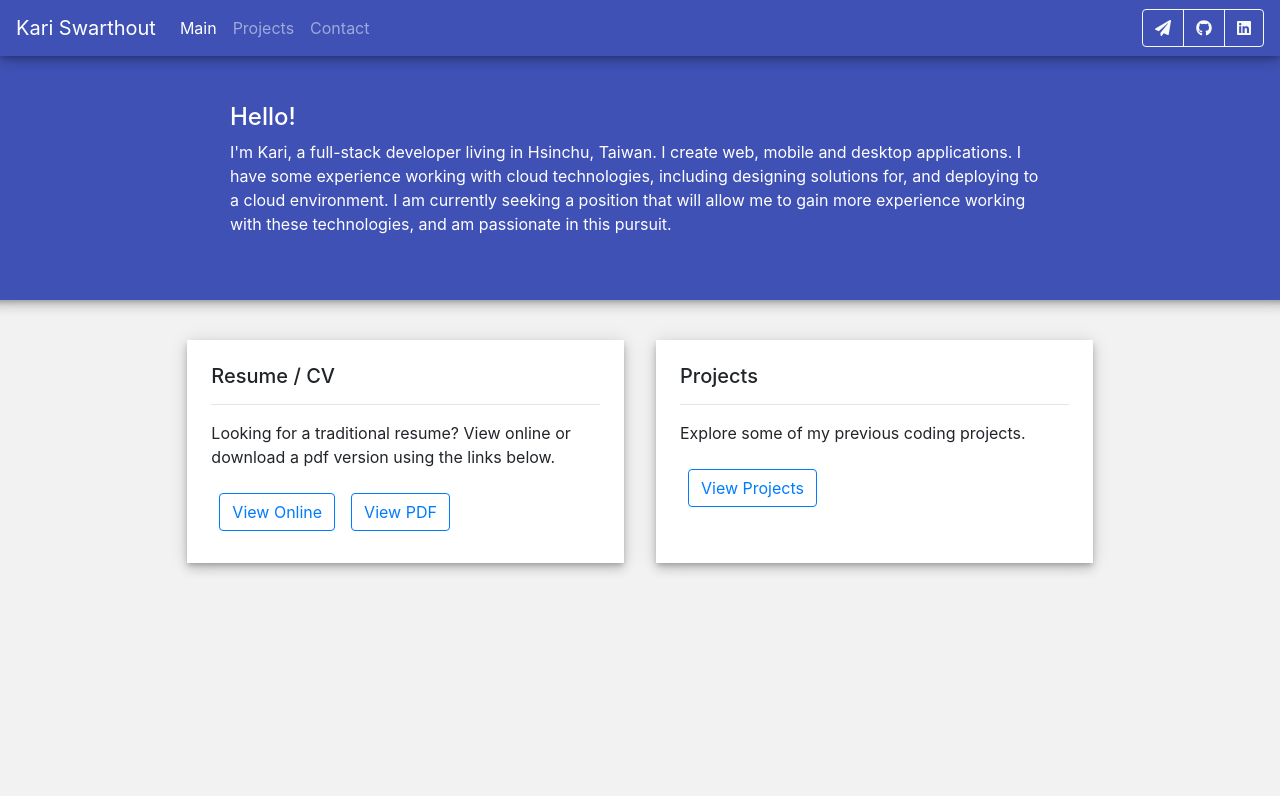
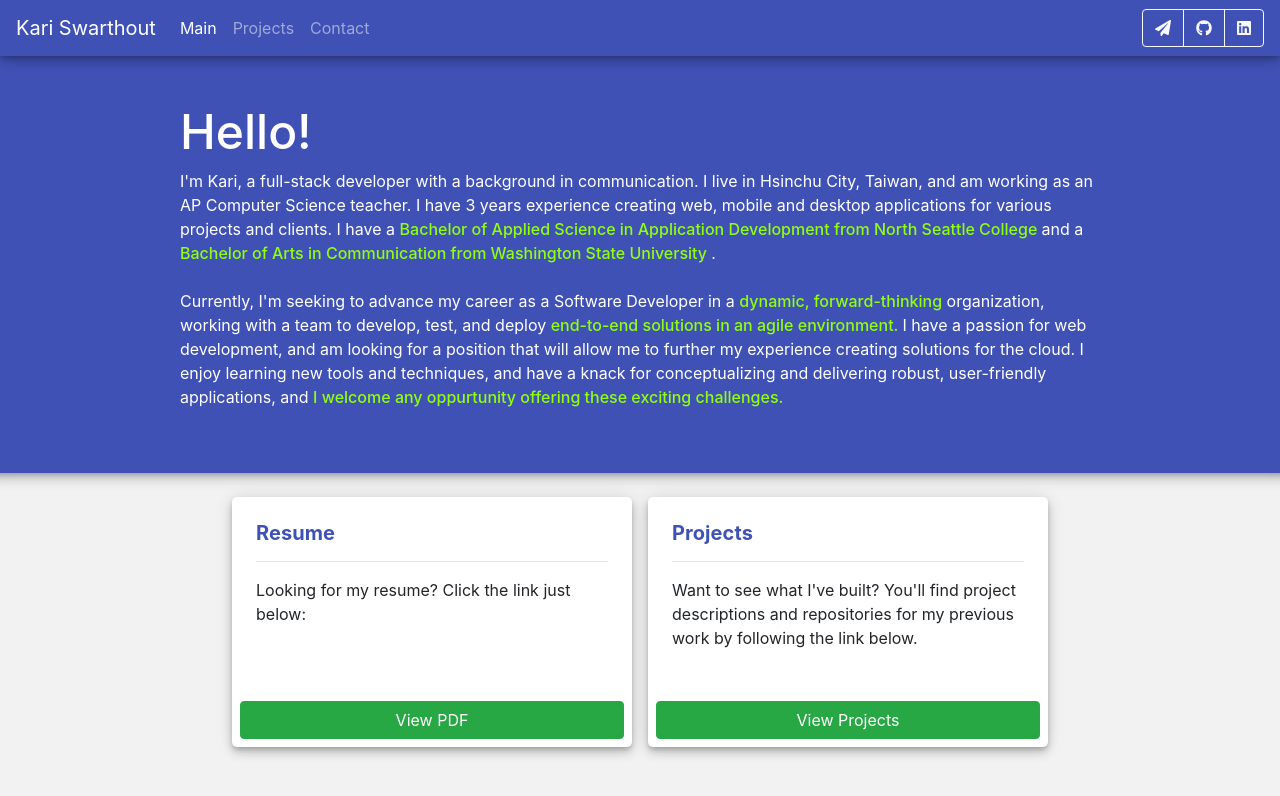
Before and after one commit to kswarthout/resume, an Angular app: page / in a window 1280 px wide. Shown: the top 796 px of the page. Built offline with nearby package versions, Linux system fonts and the light colour scheme.

Commit message:
updated landing message and styles

```diff
--- a/src/app/landing/landing.component.html
+++ b/src/app/landing/landing.component.html
@@ -2,44 +2,74 @@
      style="padding:0;">
 
     <div class="row justify-content-center elevation-z6"
-         style="padding-top: 24px; padding-bottom: 24px; background: #3F51B5; color:#fff; margin-top: 55px;">
-        <div class="col"
-             style="max-width: 850px; margin: 24px;">
-            <h4>Hello!</h4>
-            <p style="margin: 0;">{{landingMessage}}</p>
+         style="padding-top: 24px; padding-bottom: 24px; background: #3F51B5; margin-top: 55px;">
+        <div class="col welcome">
+            <h4 style="font-size: 3em;">Hello!</h4>
+            <p>I'm Kari, a full-stack developer with a background in communication.
+                I live in Hsinchu City, Taiwan, and am working as an AP Computer Science teacher.
+                I have 3 years experience creating web, mobile and desktop applications
+                for various projects and clients.
+                I have a <a href="https://northseattle.edu/programs/bas-application-development"
+                   target="_blank">
+                    Bachelor of Applied Science in Application Development from North Seattle College
+                </a>
+                and a
+                <a href="https://murrow.wsu.edu/"
+                   target="_blank">
+                    Bachelor of Arts in Communication from Washington State University
+                </a>
+                . <br>
+                <br>
+                Currently, I'm seeking to advance my career as a Software Developer in a <span
+                      style="font-weight: 500; color: #90ff0f;">dynamic, forward-thinking</span>
+                organization, working with a team to develop, test, and deploy <span
+                      style="font-weight: 500; color: #90ff0f;">
+                    end-to-end solutions in an agile environment.
+                </span> I have a passion for web development, and am looking for a position that will allow me to
+                further my experience creating solutions for the cloud.
+                I enjoy learning new tools and techniques, and have a
+                knack for conceptualizing and delivering robust, user-friendly applications, and
+                <span style="font-weight: 500; color: #90ff0f;">I welcome any oppurtunity offering these exciting
+                    challenges.</span></p>
             <p></p>
         </div>
     </div>
 
     <div class="row justify-content-center"
          style="padding-top: 24px;">
-        <div class="col-sm-5 col-md-4 col-12 content__card elevation-z6">
-            <h5>Resume / CV</h5>
+        <div class="col-sm-5 col-md-4 col-10 content__card elevation-z6">
+            <h5>Resume</h5>
             <hr>
-            <p>Looking for a traditional resume? View online or download a pdf
-                version using the links
-                below.</p>
-            <div>
-                <a href="https://kswarthout.github.io/cv/"
+            <p>Looking for my resume? Click the link just below:</p>
+            <div class="nav_link">
+                <!-- <a href="https://kswarthout.github.io/cv/"
                    target="_blank"
                    type="button"
                    class="btn btn-outline-primary"
-                   style="margin: 8px;">View Online</a>
+                   style="margin: 8px;">View Online</a> -->
                 <a href="assets/docs/resume.pdf"
                    target="_blank"
                    type="button"
-                   class="btn btn-outline-primary"
+                   class="btn btn-success"
+                   placement="bottom"
+                   tooltip="View my resume!"
+                   [delay]="600"
                    style="margin: 8px;">View PDF</a>
             </div>
         </div>
-        <div class="col-sm-5 col-md-4 col-12 content__card elevation-z6">
+        <div class="col-sm-5 col-md-4 col-10 content__card elevation-z6">
             <h5>Projects</h5>
             <hr>
-            <p>Explore some of my previous coding projects.</p>
-            <a routerLink="/projects"
-               type="button"
-               class="btn btn-outline-primary"
-               style="margin: 8px;">View Projects</a>
+            <p>Want to see what I've built? You'll find project descriptions and repositories for my previous work by
+                following the link
+                below.</p>
+            <div class="nav_link">
+                <a routerLink="/projects"
+                   type="button"
+                   class="btn btn-success"
+                   style="margin: 8px;">View Projects</a>
+            </div>
+
         </div>
     </div>
 
--- a/src/app/landing/landing.component.scss
+++ b/src/app/landing/landing.component.scss
@@ -1,26 +1,38 @@
-#title {
-    background-color: #3B79CC;
-    color: #f7f7f7;
-}
+.welcome {
+    color: #fff;
+    max-width: 950px;
+    margin: 24px;
 
-a {
-    // color: #212529;
-    text-decoration: none;
-}
-
-.btn-group {
-    a {
-        color: #fff;
-        display: flex;
-    }
-
-    fa-icon {
-        margin-right: 6px;
+    p {
+        a {
+            color: #90ff0f;
+            font-weight: 500;
+        }
     }
 }
 
 .content__card {
     padding: 24px;
     background: white;
-    margin: 16px;
+    border-radius: 5px;
+    margin-bottom: 16px;
+    margin-left: 8px;
+    margin-right: 8px;
+    max-width: 400px;
+    min-height: 250px;
+
+    h5 {
+        color: #3f51b5;
+        font-weight: 700;
+        letter-spacing: 0.004em;
+    }
+
+    .nav_link {
+        display: flex;
+        flex-direction: column;
+        position: absolute;
+        bottom: 0;
+        width: 100%;
+        left: 0;
+    }
 }
--- a/src/app/landing/landing.component.ts
+++ b/src/app/landing/landing.component.ts
@@ -7,7 +7,17 @@ import { Component, OnInit } from '@angular/core';
 })
 export class LandingComponent implements OnInit {
 
-  public landingMessage: string = `I'm Kari, a full-stack developer living in Hsinchu, Taiwan. I create web, mobile and desktop applications. I have some experience working with cloud technologies, including designing solutions for, and deploying to a cloud environment. I am currently seeking a position that will allow me to gain more experience working with these technologies, and am passionate in this pursuit.`;
+  public landingMessage: string = `<p>I'm Kari, a full-stack developer currently located in Hsinchu City, Taiwan.
+                                  I create web, mobile and desktop applications.
+                                  I have a <a href="https://northseattle.edu/programs/bas-application-development" target="_blank">
+                                  Bachelor of Applied Science in Application Development from North Seattle College</a>
+                                  and a <a href="https://murrow.wsu.edu/" target="_blank">
+                                  Bachelor of Arts in Communication from Washington State University</a>
+                                  I have some experience
+                                  working with cloud technologies, including designing solutions for,
+                                  and deploying to a cloud environment. I am currently seeking a position
+                                  that will allow me to gain more experience working with these technologies,
+                                  and am passionate in this pursuit.</p>`;
 
   constructor() { }
 
```
